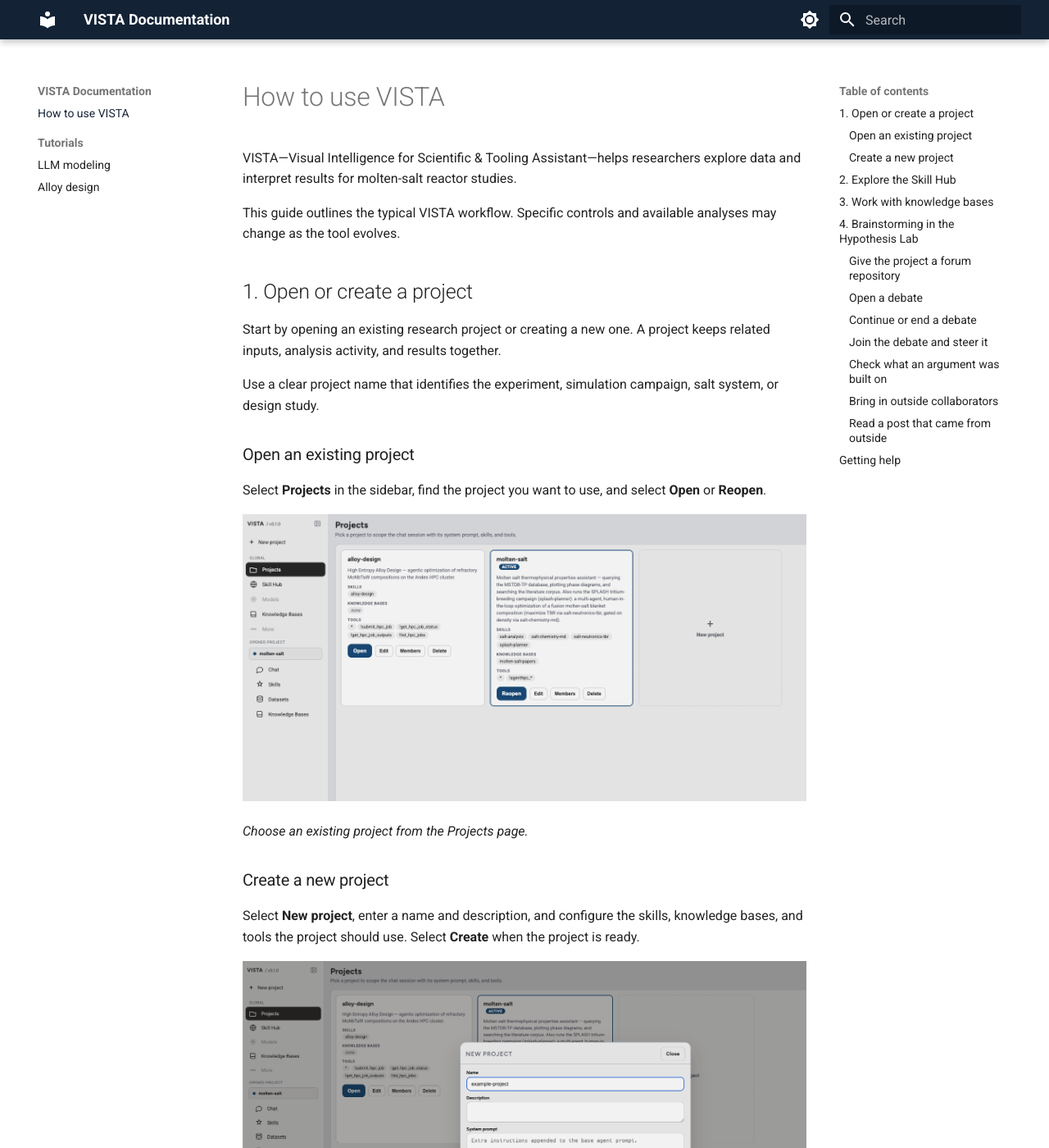
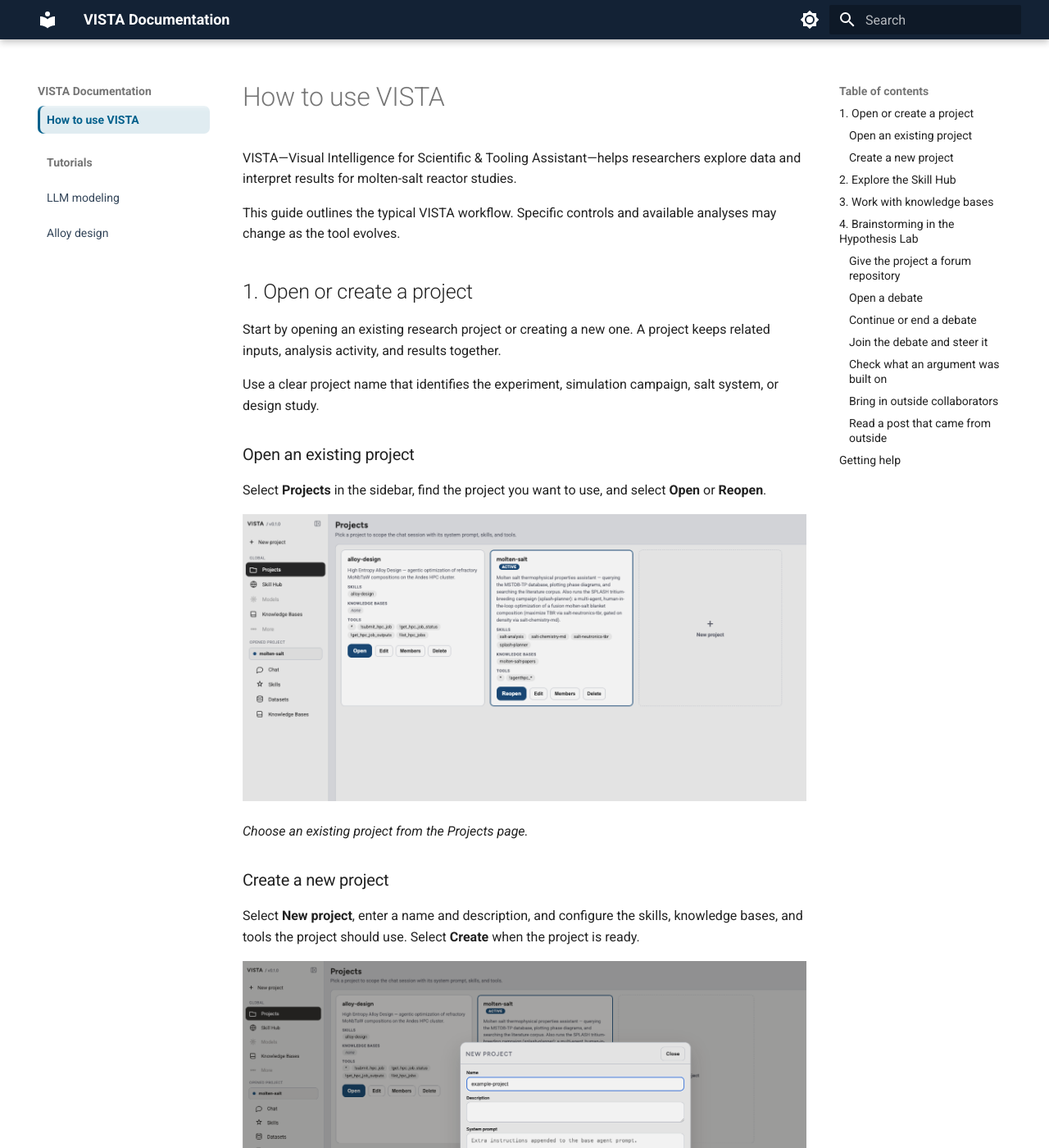
Before and after one commit to Genesis-VISTA/genesis-vista.github.io, an MkDocs documentation site: the page built from documentation/index.md, in a window 1280 px wide and 1400 px high. Shown: the whole window at 82% size. Built offline with MkDocs 1.6.1 and Material for MkDocs 9.7.7, drawn with Linux system fonts in a browser that asks for light colours.

Commit message:
change tutorial tabs

```diff
--- a/documentation/stylesheets/extra.css
+++ b/documentation/stylesheets/extra.css
@@ -3,6 +3,9 @@
   --md-primary-fg-color--light: #1b314b;
   --md-primary-fg-color--dark: #0f1b2b;
   --md-accent-fg-color: #00608c;
+  --vista-nav-text: #34465a;
+  --vista-nav-hover: #004f75;
+  --vista-nav-active-bg: rgba(0, 96, 140, 0.12);
 }
 
 [data-md-color-scheme="slate"] {
@@ -10,9 +13,33 @@
   --md-default-fg-color: #eef4fb;
   --md-primary-fg-color: #132235;
   --md-accent-fg-color: #9ce2ff;
+  --vista-nav-text: #c2cfdd;
+  --vista-nav-hover: #eef4fb;
+  --vista-nav-active-bg: rgba(156, 226, 255, 0.13);
 }
 
 .md-header__button.md-logo img {
   height: 1.8rem;
   width: auto;
 }
+
+/* Keep sibling tutorial links visible when one page is selected. */
+.md-sidebar--primary .md-nav__link {
+  color: var(--vista-nav-text);
+  border-radius: 0.35rem;
+  padding: 0.4rem 0.55rem;
+  transition: background-color 150ms ease, color 150ms ease;
+}
+
+.md-sidebar--primary .md-nav__link:hover,
+.md-sidebar--primary .md-nav__link:focus-visible {
+  color: var(--vista-nav-hover);
+  background-color: var(--vista-nav-active-bg);
+}
+
+.md-sidebar--primary .md-nav__link--active {
+  color: var(--md-accent-fg-color);
+  background-color: var(--vista-nav-active-bg);
+  box-shadow: inset 0.15rem 0 var(--md-accent-fg-color);
+  font-weight: 700;
+}
```
